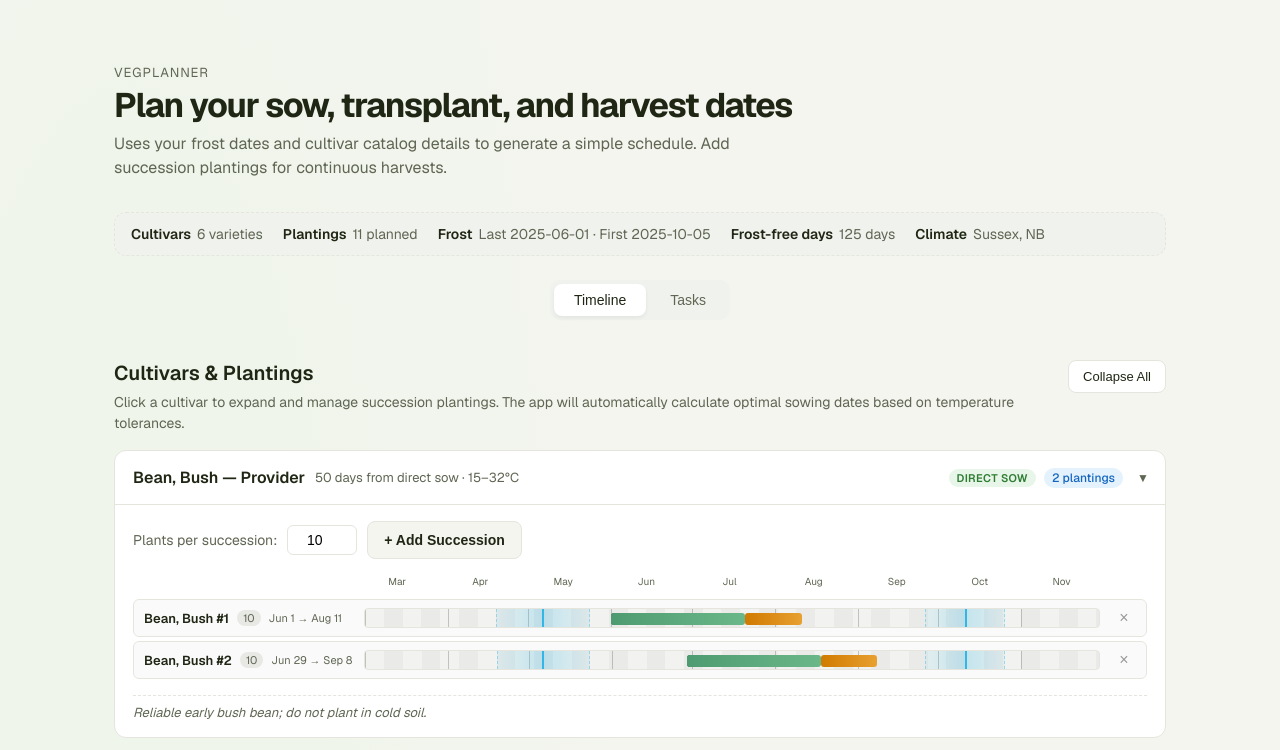
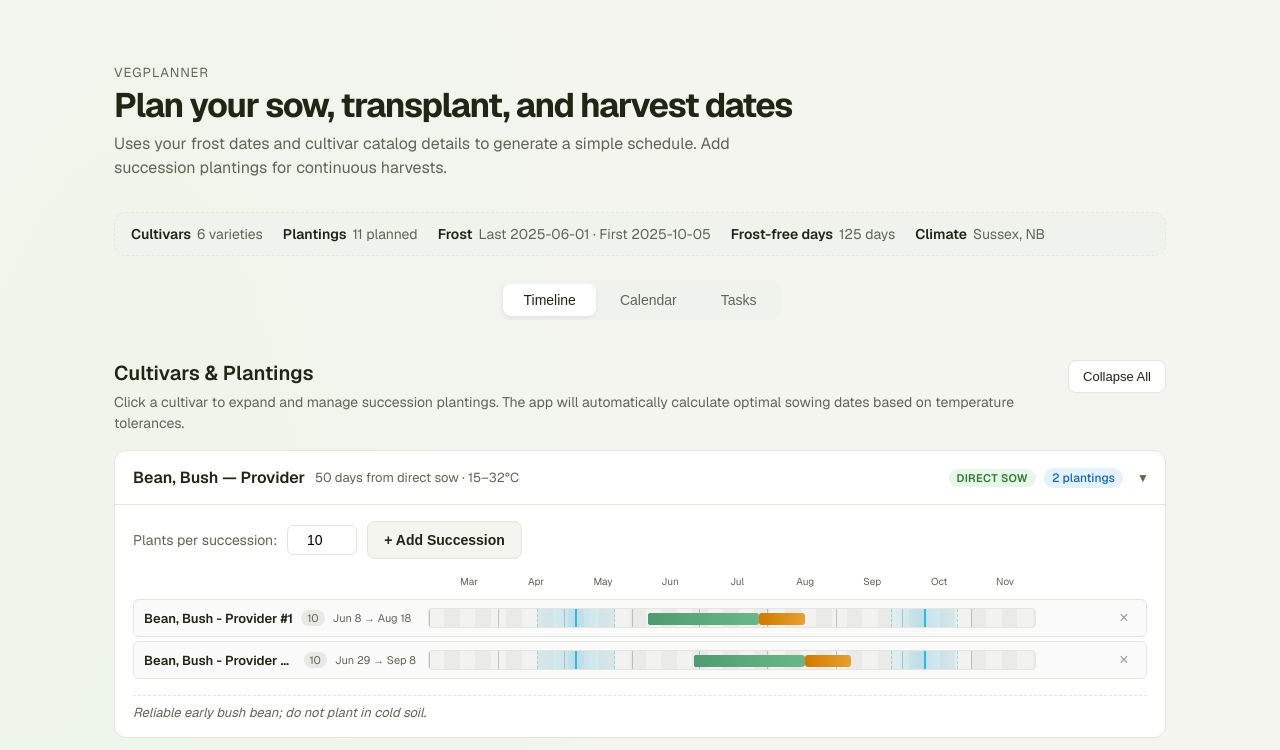
Before and after one commit to jenphillips/vegplanner, a Next.js app: page / in a window 1280 px wide. Shown: the top 750 px of the page. Built offline with nearby package versions, Linux system fonts and the light colour scheme.

Commit message:
Calendar with plantings in order by sow date

```diff
--- a/data/plantings.json
+++ b/data/plantings.json
@@ -1,33 +1,140 @@
 [
   {
-    "cultivarId": "lettuce-little-gem",
-    "label": "Lettuce #1",
+    "cultivarId": "tomato-sungold",
+    "label": "Tomato - Sungold #1",
     "quantity": 10,
-    "sowDate": "2025-03-01",
-    "harvestStart": "2025-04-20",
-    "harvestEnd": "2025-05-04",
+    "sowDate": "2025-04-13",
+    "transplantDate": "2025-05-25",
+    "harvestStart": "2025-07-21",
+    "harvestEnd": "2025-09-22",
+    "method": "transplant",
+    "status": "planned",
+    "successionNumber": 1,
+    "id": "69157e4c-3530-4c6f-b201-7f4253b2b32c",
+    "createdAt": "2026-01-05T23:45:53.412Z"
+  },
+  {
+    "cultivarId": "spinach-seaside",
+    "label": "Spinach - Seaside #1",
+    "quantity": 10,
+    "sowDate": "2025-04-01",
+    "harvestStart": "2025-05-11",
+    "harvestEnd": "2025-06-01",
     "method": "direct",
     "status": "planned",
     "successionNumber": 1,
-    "id": "cc6091a0-08c8-4280-aafc-a6eb3181c29c",
-    "createdAt": "2026-01-04T23:47:35.109Z"
+    "id": "6006da37-a018-41c4-8dd2-790c289062a7",
+    "createdAt": "2026-01-05T23:45:58.225Z"
+  },
+  {
+    "cultivarId": "spinach-seaside",
+    "label": "Spinach - Seaside #2",
+    "quantity": 10,
+    "sowDate": "2025-04-22",
+    "harvestStart": "2025-06-01",
+    "harvestEnd": "2025-06-22",
+    "method": "direct",
+    "status": "planned",
+    "successionNumber": 2,
+    "id": "a942ca6e-34ac-4643-8984-b00c0e62ff32",
+    "createdAt": "2026-01-05T23:45:59.525Z"
+  },
+  {
+    "cultivarId": "spinach-seaside",
+    "label": "Spinach - Seaside #3",
+    "quantity": 10,
+    "sowDate": "2025-09-02",
+    "harvestStart": "2025-10-12",
+    "harvestEnd": "2025-11-01",
+    "method": "direct",
+    "status": "planned",
+    "successionNumber": 3,
+    "id": "4803e49a-c9f1-4adb-94a3-1a2e8d66cfb8",
+    "createdAt": "2026-01-05T23:46:00.857Z"
+  },
+  {
+    "cultivarId": "lettuce-little-gem",
+    "label": "Lettuce - Little Gem #1",
+    "quantity": 10,
+    "sowDate": "2025-04-01",
+    "harvestStart": "2025-05-21",
+    "harvestEnd": "2025-06-04",
+    "method": "direct",
+    "status": "planned",
+    "successionNumber": 1,
+    "id": "f53ac084-cca5-41a8-b08a-14664f595697",
+    "createdAt": "2026-01-05T23:46:04.039Z"
+  },
+  {
+    "cultivarId": "lettuce-little-gem",
+    "label": "Lettuce - Little Gem #2",
+    "quantity": 10,
+    "sowDate": "2025-04-15",
+    "harvestStart": "2025-06-04",
+    "harvestEnd": "2025-06-18",
+    "method": "direct",
+    "status": "planned",
+    "successionNumber": 2,
+    "id": "0ccfce68-5b8d-4770-b7d3-e4897b4f7e82",
+    "createdAt": "2026-01-05T23:46:04.825Z"
+  },
+  {
+    "cultivarId": "lettuce-little-gem",
+    "label": "Lettuce - Little Gem #3",
+    "quantity": 10,
+    "sowDate": "2025-08-11",
+    "transplantDate": "2025-09-01",
+    "harvestStart": "2025-09-30",
+    "harvestEnd": "2025-10-14",
+    "method": "transplant",
+    "status": "planned",
+    "successionNumber": 3,
+    "id": "c56a64f8-eb3b-4fb3-b761-311a18d05989",
+    "createdAt": "2026-01-05T23:46:05.523Z"
+  },
+  {
+    "cultivarId": "lettuce-little-gem",
+    "label": "Lettuce - Little Gem #4",
+    "quantity": 10,
+    "sowDate": "2025-09-01",
+    "harvestStart": "2025-10-21",
+    "harvestEnd": "2025-11-01",
+    "method": "direct",
+    "status": "planned",
+    "successionNumber": 4,
+    "id": "06f0a005-dd44-4427-a230-7785940fb6f3",
+    "createdAt": "2026-01-05T23:46:30.160Z"
+  },
+  {
+    "cultivarId": "gailan-green",
+    "label": "Gai Lan - Green Gai Lan #1",
+    "quantity": 10,
+    "sowDate": "2025-03-01",
+    "transplantDate": "2025-03-29",
+    "harvestStart": "2025-05-23",
+    "harvestEnd": "2025-06-13",
+    "method": "transplant",
+    "status": "planned",
+    "successionNumber": 1,
+    "id": "9841ac84-c7c2-4328-b163-f82e26ab44d6",
+    "createdAt": "2026-01-05T23:46:36.292Z"
   },
   {
     "cultivarId": "bean-provider",
-    "label": "Bean, Bush #1",
+    "label": "Bean, Bush - Provider #1",
     "quantity": 10,
-    "sowDate": "2025-06-01",
-    "harvestStart": "2025-07-21",
-    "harvestEnd": "2025-08-11",
+    "sowDate": "2025-06-08",
+    "harvestStart": "2025-07-28",
+    "harvestEnd": "2025-08-18",
     "method": "direct",
     "status": "planned",
     "successionNumber": 1,
-    "id": "779feb64-870b-48d8-b385-d1d70a412c46",
-    "createdAt": "2026-01-04T23:49:00.822Z"
+    "id": "e4cbe05b-8f33-4856-9759-d57585aa3ef2",
+    "createdAt": "2026-01-05T23:50:06.624Z"
   },
   {
     "cultivarId": "bean-provider",
-    "label": "Bean, Bush #2",
+    "label": "Bean, Bush - Provider #2",
     "quantity": 10,
     "sowDate": "2025-06-29",
     "harvestStart": "2025-08-18",
@@ -35,116 +142,7 @@
     "method": "direct",
     "status": "planned",
     "successionNumber": 2,
-    "id": "c1125c43-1e4a-4a61-97ce-34e1af6f1128",
-    "createdAt": "2026-01-04T23:49:02.672Z"
-  },
-  {
-    "cultivarId": "lettuce-little-gem",
-    "label": "Lettuce #2",
-    "quantity": 10,
-    "sowDate": "2025-08-11",
-    "harvestStart": "2025-09-30",
-    "harvestEnd": "2025-10-14",
-    "method": "transplant",
-    "status": "planned",
-    "successionNumber": 2,
-    "id": "4b9078ba-4410-4be7-9590-64c99285fbdb",
-    "createdAt": "2026-01-04T23:52:57.503Z",
-    "transplantDate": "2025-09-01"
-  },
-  {
-    "cultivarId": "tomato-sungold",
-    "label": "Tomato #1",
-    "quantity": 10,
-    "sowDate": "2025-04-13",
-    "transplantDate": "2025-05-25",
-    "harvestStart": "2025-07-07",
-    "harvestEnd": "2025-09-22",
-    "method": "transplant",
-    "status": "planned",
-    "successionNumber": 1,
-    "id": "f31632c4-2844-4e50-a2d3-1734af13fdb2",
-    "createdAt": "2026-01-04T23:54:20.405Z",
-    "sowDateOverride": "2025-03-30"
-  },
-  {
-    "cultivarId": "spinach-seaside",
-    "label": "Spinach #2",
-    "quantity": 10,
-    "sowDate": "2025-08-11",
-    "transplantDate": "2025-09-01",
-    "harvestStart": "2025-09-20",
-    "harvestEnd": "2025-10-11",
-    "method": "transplant",
-    "status": "planned",
-    "successionNumber": 2,
-    "id": "c602dbd7-7503-4d00-b857-c1f7cd141141",
-    "createdAt": "2026-01-05T00:53:14.937Z"
-  },
-  {
-    "cultivarId": "spinach-seaside",
-    "label": "Spinach #3",
-    "quantity": 10,
-    "sowDate": "2025-09-01",
-    "harvestStart": "2025-10-11",
-    "harvestEnd": "2025-11-01",
-    "method": "direct",
-    "status": "planned",
-    "successionNumber": 3,
-    "id": "220ca5c3-d54b-4074-a14f-8fa85891643a",
-    "createdAt": "2026-01-05T00:54:27.647Z"
-  },
-  {
-    "cultivarId": "spinach-seaside",
-    "label": "Spinach #4",
-    "quantity": 10,
-    "sowDate": "2025-03-29",
-    "harvestStart": "2025-05-08",
-    "harvestEnd": "2025-05-29",
-    "method": "direct",
-    "status": "planned",
-    "successionNumber": 4,
-    "id": "bf7684b3-8b6b-49e4-b3b5-d68f56d76ac5",
-    "createdAt": "2026-01-05T00:54:38.462Z"
-  },
-  {
-    "cultivarId": "gailan-green",
-    "label": "Gai Lan #1",
-    "quantity": 10,
-    "sowDate": "2025-04-20",
-    "transplantDate": "2025-05-18",
-    "harvestStart": "2025-07-12",
-    "harvestEnd": "2025-08-02",
-    "method": "transplant",
-    "status": "planned",
-    "successionNumber": 1,
-    "id": "70c20050-1ef8-43e6-8a5a-d1edc88727fe",
-    "createdAt": "2026-01-05T01:38:22.079Z"
-  },
-  {
-    "cultivarId": "beet-avalanche",
-    "label": "Beet #1",
-    "quantity": 10,
-    "sowDate": "2025-04-01",
-    "harvestStart": "2025-05-26",
-    "harvestEnd": "2025-06-02",
-    "method": "direct",
-    "status": "planned",
-    "successionNumber": 1,
-    "id": "da8ad66e-1ea5-4ab8-a13c-af7b99f48aab",
-    "createdAt": "2026-01-05T01:59:40.222Z"
-  },
-  {
-    "cultivarId": "beet-avalanche",
-    "label": "Beet #2",
-    "quantity": 10,
-    "sowDate": "2025-04-15",
-    "harvestStart": "2025-06-09",
-    "harvestEnd": "2025-06-16",
-    "method": "direct",
-    "status": "planned",
-    "successionNumber": 2,
-    "id": "950bab58-4d37-45ed-883d-68e8ceb8e40c",
-    "createdAt": "2026-01-05T02:00:16.155Z"
+    "id": "924a5563-4a18-457e-b93e-4ccf67217573",
+    "createdAt": "2026-01-05T23:50:08.053Z"
   }
 ]
--- /dev/null
+++ b/src/components/calendar/CalendarPlantingCard.tsx
@@ -0,0 +1,34 @@
+'use client';
+
+import type { Cultivar, Planting, FrostWindow, Climate } from '@/lib/types';
+import { PlantingCard } from '@/components/plantings/PlantingCard';
+
+type CalendarPlantingCardProps = {
+  planting: Planting;
+  cultivar: Cultivar;
+  frost: FrostWindow;
+  climate?: Climate;
+  onUpdate: (id: string, updates: Partial<Planting>) => void;
+  onDelete: (id: string) => void;
+};
+
+export function CalendarPlantingCard({
+  planting,
+  cultivar,
+  frost,
+  climate,
+  onUpdate,
+  onDelete,
+}: CalendarPlantingCardProps) {
+  return (
+    <PlantingCard
+      planting={planting}
+      cultivar={cultivar}
+      frost={frost}
+      climate={climate}
+      previousHarvestEnd={undefined}
+      onUpdate={onUpdate}
+      onDelete={onDelete}
+    />
+  );
+}
--- /dev/null
+++ b/src/components/calendar/CalendarView.module.css
@@ -0,0 +1,28 @@
+.container {
+  display: flex;
+  flex-direction: column;
+  gap: 8px;
+}
+
+.plantings {
+  display: flex;
+  flex-direction: column;
+  gap: 12px;
+}
+
+.loading {
+  padding: 24px;
+  text-align: center;
+  color: var(--muted, #5f6653);
+  font-size: 14px;
+}
+
+.empty {
+  padding: 24px;
+  text-align: center;
+  color: var(--muted, #5f6653);
+  font-size: 14px;
+  background: var(--panel, #ffffff);
+  border: 1px dashed var(--border, #e5e5de);
+  border-radius: 8px;
+}
--- /dev/null
+++ b/src/components/calendar/CalendarView.tsx
@@ -0,0 +1,78 @@
+'use client';
+
+import { useMemo } from 'react';
+import type { Cultivar, Planting, FrostWindow, Climate } from '@/lib/types';
+import { TimelineHeader } from '@/components/plantings/TimelineHeader';
+import { CalendarPlantingCard } from './CalendarPlantingCard';
+import styles from './CalendarView.module.css';
+
+type CalendarViewProps = {
+  plantings: Planting[];
+  cultivars: Cultivar[];
+  frost: FrostWindow;
+  climate?: Climate;
+  onUpdatePlanting: (id: string, updates: Partial<Planting>) => void;
+  onDeletePlanting: (id: string) => void;
+  loading: boolean;
+};
+
+export function CalendarView({
+  plantings,
+  cultivars,
+  frost,
+  climate,
+  onUpdatePlanting,
+  onDeletePlanting,
+  loading,
+}: CalendarViewProps) {
+  // Create map for O(1) cultivar lookup
+  const cultivarMap = useMemo(
+    () => new Map(cultivars.map((c) => [c.id, c])),
+    [cultivars]
+  );
+
+  // Sort plantings by effective sow date
+  const sortedPlantings = useMemo(() => {
+    return [...plantings].sort((a, b) => {
+      const aDate = a.sowDateOverride ?? a.sowDate;
+      const bDate = b.sowDateOverride ?? b.sowDate;
+      return aDate.localeCompare(bDate);
+    });
+  }, [plantings]);
+
+  if (loading) {
+    return <div className={styles.loading}>Loading plantings...</div>;
+  }
+
+  if (sortedPlantings.length === 0) {
+    return (
+      <div className={styles.empty}>
+        No plantings yet. Add plantings from the Timeline tab.
+      </div>
+    );
+  }
+
+  return (
+    <div className={styles.container}>
+      <TimelineHeader frost={frost} />
+      <div className={styles.plantings}>
+        {sortedPlantings.map((planting) => {
+          const cultivar = cultivarMap.get(planting.cultivarId);
+          if (!cultivar) return null;
+
+          return (
+            <CalendarPlantingCard
+              key={planting.id}
+              planting={planting}
+              cultivar={cultivar}
+              frost={frost}
+              climate={climate}
+              onUpdate={onUpdatePlanting}
+              onDelete={onDeletePlanting}
+            />
+          );
+        })}
+      </div>
+    </div>
+  );
+}
--- a/src/components/plantings/PlantingCard.module.css
+++ b/src/components/plantings/PlantingCard.module.css
@@ -26,7 +26,7 @@
   align-items: center;
   gap: 8px;
   flex-shrink: 0;
-  min-width: 216px;
+  width: 280px;
 }
 
 .infoSelectable {
@@ -46,6 +46,8 @@
   font-size: 13px;
   color: var(--text, #1f2614);
   white-space: nowrap;
+  overflow: hidden;
+  text-overflow: ellipsis;
 }
 
 .quantity {
@@ -61,6 +63,11 @@
   font-size: 11px;
   color: var(--muted, #5f6653);
   white-space: nowrap;
+}
+
+.methodToggleSlot {
+  flex-shrink: 0;
+  width: 52px;
 }
 
 .deleteButton {
@@ -97,7 +104,7 @@
 
 .notes {
   margin: 4px 0 0;
-  padding-left: 228px;
+  padding-left: 292px;
   font-size: 11px;
   color: var(--muted, #5f6653);
   font-style: italic;
--- a/src/components/plantings/PlantingCard.tsx
+++ b/src/components/plantings/PlantingCard.tsx
@@ -179,12 +179,14 @@ export function PlantingCard({
           onUpdateSowDate={handleSowDateUpdate}
           onShiftPlanting={handleShiftPlanting}
         />
+        <div className={styles.methodToggleSlot}>
           {cultivar.sowMethod === 'either' && (
             <MethodToggle
               currentMethod={planting.method as 'direct' | 'transplant'}
               onChange={handleMethodChange}
             />
           )}
+        </div>
         <button
           onClick={handleDelete}
           className={styles.deleteButton}
--- a/src/components/plantings/TimelineHeader.tsx
+++ b/src/components/plantings/TimelineHeader.tsx
@@ -65,7 +65,8 @@ export function TimelineHeader({ frost }: TimelineHeaderProps) {
           </span>
         ))}
       </div>
-      <div className={styles.deletespacer} />
+      <div className={styles.toggleSpacer} />
+      <div className={styles.deleteSpacer} />
     </div>
   );
 }
--- a/src/components/tabs/TabNav.tsx
+++ b/src/components/tabs/TabNav.tsx
@@ -2,7 +2,7 @@
 
 import styles from './TabNav.module.css';
 
-export type Tab = 'timeline' | 'tasks';
+export type Tab = 'timeline' | 'calendar' | 'tasks';
 
 type TabNavProps = {
   activeTab: Tab;
@@ -19,6 +19,12 @@ export function TabNav({ activeTab, onTabChange }: TabNavProps) {
         Timeline
       </button>
       <button
+        className={`${styles.tab} ${activeTab === 'calendar' ? styles.active : ''}`}
+        onClick={() => onTabChange('calendar')}
+      >
+        Calendar
+      </button>
+      <button
         className={`${styles.tab} ${activeTab === 'tasks' ? styles.active : ''}`}
         onClick={() => onTabChange('tasks')}
       >
--- a/src/lib/succession.ts
+++ b/src/lib/succession.ts
@@ -540,7 +540,9 @@ export function createPlantingFromWindow(
 ): Omit<Planting, 'id' | 'createdAt'> {
   return {
     cultivarId: cultivar.id,
-    label: `${cultivar.crop} #${window.successionNumber}`,
+    label: cultivar.variety
+      ? `${cultivar.crop} - ${cultivar.variety} #${window.successionNumber}`
+      : `${cultivar.crop} #${window.successionNumber}`,
     quantity,
     sowDate: window.sowDate,
     transplantDate: window.transplantDate,
@@ -577,7 +579,8 @@ export function getNextSuccessionNumber(
 export function renumberPlantingsForCrop(
   allPlantings: Planting[],
   cropName: string,
-  cultivarId: string
+  cultivarId: string,
+  variety?: string
 ): Planting[] {
   const cultivarPlantings = allPlantings.filter(
     (p) => p.cultivarId === cultivarId
@@ -594,10 +597,13 @@ export function renumberPlantingsForCrop(
   // Renumber based on chronological position
   const renumbered = sorted.map((planting, index) => {
     const newNumber = index + 1;
+    const label = variety
+      ? `${cropName} - ${variety} #${newNumber}`
+      : `${cropName} #${newNumber}`;
     return {
       ...planting,
       successionNumber: newNumber,
-      label: `${cropName} #${newNumber}`,
+      label,
     };
   });
 
```
Also changed, not shown: src/app/page.tsx (+27 -2 lines), src/components/plantings/TimelineHeader.module.css (+7 -2 lines), src/hooks/usePlantings.ts (+8 -6 lines), 1 other file (tests, documents, lock files or other folders). Lines whose indentation alone changed are shown as unchanged.
